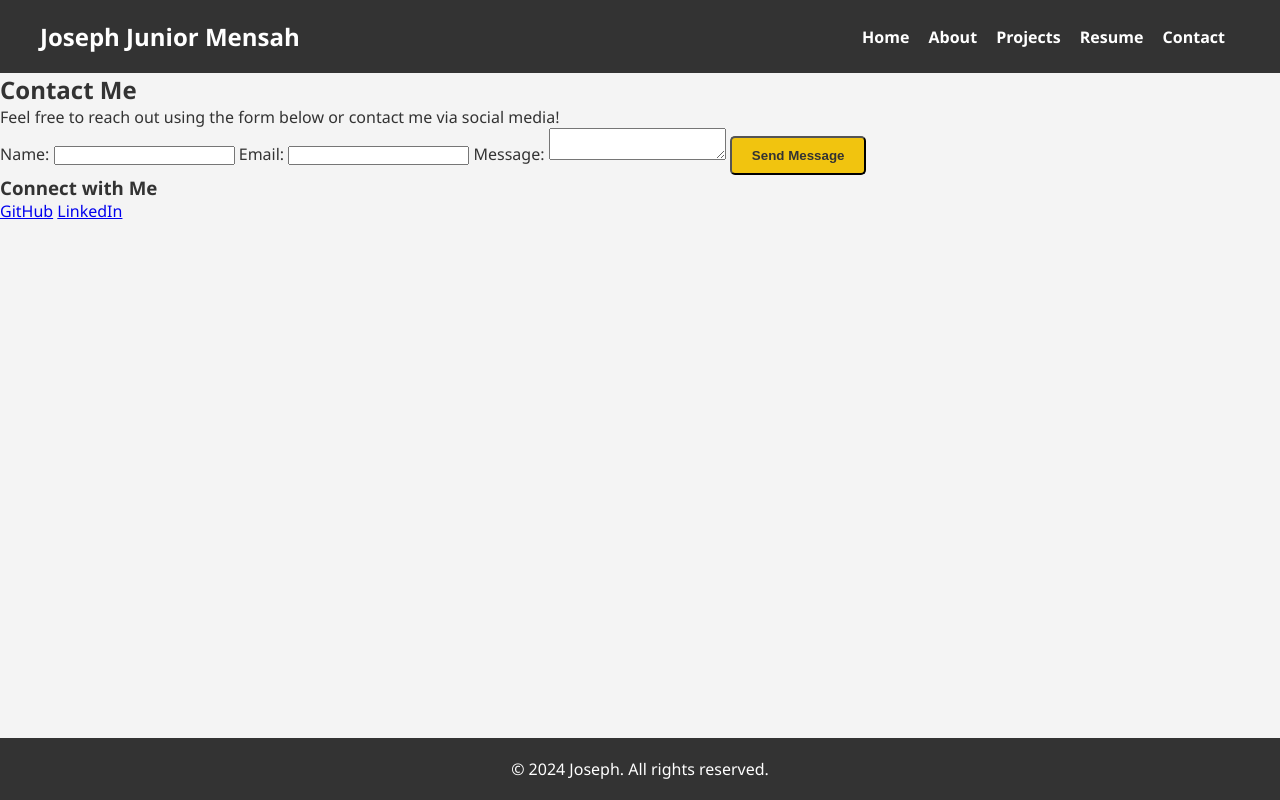
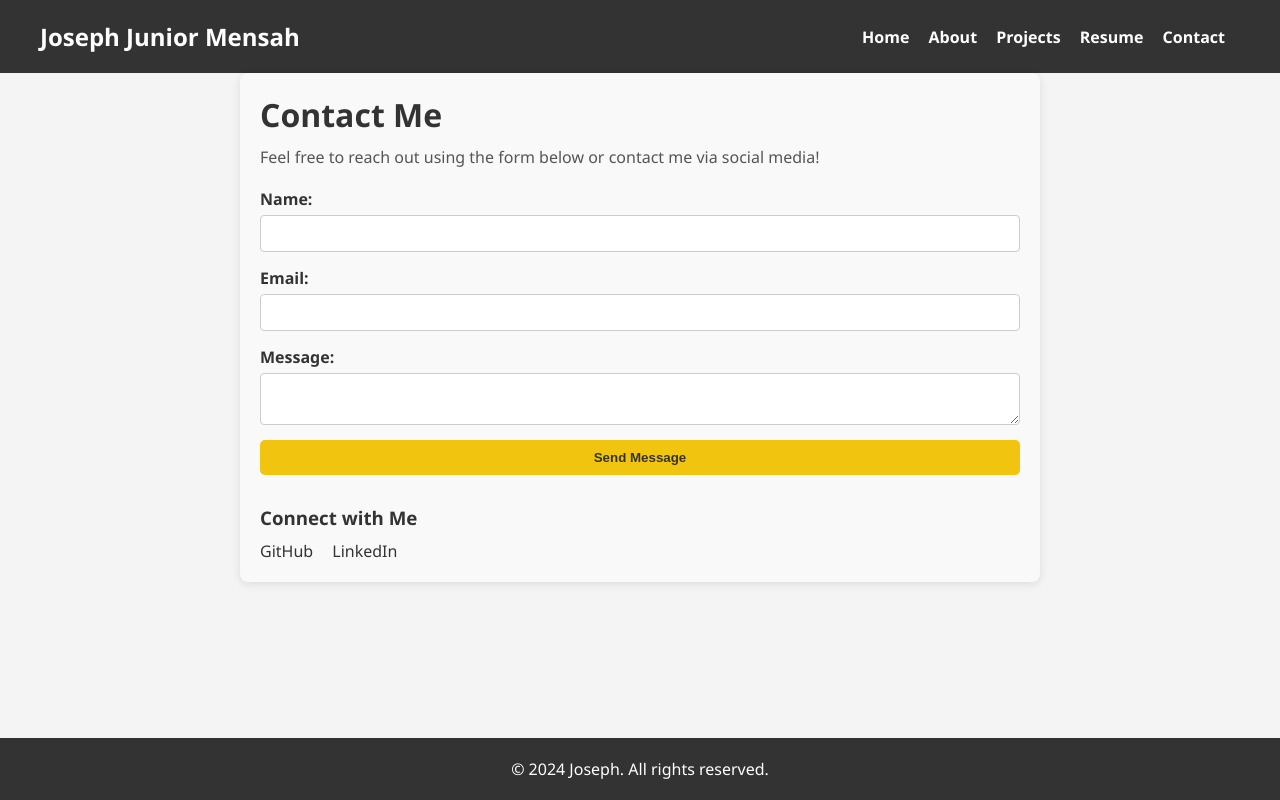
Before and after one commit to jjmensah/jjmensah.github.io, a plain HTML site: page contact/index.html in a window 1280 px wide. Drawn offline with Linux system fonts and the light colour scheme.

Commit message:
Updated styles

```diff
--- a/styles.css
+++ b/styles.css
@@ -59,7 +59,6 @@ body {
 .hero {
     text-align: center;
     padding: 100px 20px;
-    background-image: url('hero-bg.jpg'); /* Add a nice background image here */
     background-size: cover;
     color: black;
 }
@@ -128,3 +127,81 @@ footer {
 .logo-link:hover {
     color: #f1c40f;
 }
+
+.contact-section {
+    max-width: 800px;
+    margin: 0 auto;
+    padding: 20px;
+    background-color: #f9f9f9;
+    border-radius: 8px;
+    box-shadow: 0 2px 10px rgba(0, 0, 0, 0.1);
+}
+
+.contact-section h2 {
+    font-size: 2em;
+    margin-bottom: 10px;
+}
+
+.contact-section p {
+    margin-bottom: 20px;
+    color: #555;
+}
+
+.contact-form {
+    display: flex;
+    flex-direction: column;
+}
+
+.contact-form label {
+    margin-bottom: 5px;
+    font-weight: bold;
+}
+
+.contact-form input,
+.contact-form textarea {
+    padding: 10px;
+    margin-bottom: 15px;
+    border: 1px solid #ccc;
+    border-radius: 4px;
+}
+
+.contact-form textarea {
+    resize: vertical;
+}
+
+.cta-btn {
+    background-color: #f1c40f;
+    color: #333;
+    padding: 10px 20px;
+    text-decoration: none;
+    font-weight: bold;
+    border-radius: 5px;
+    transition: background-color 0.3s;
+    border: none;
+    cursor: pointer;
+}
+
+.cta-btn:hover {
+    background-color: #333;
+    color: white;
+}
+
+.social-links {
+    margin-top: 30px;
+}
+
+.social-links h3 {
+    margin-bottom: 10px;
+}
+
+.social-links a {
+    display: inline-block;
+    margin-right: 15px;
+    text-decoration: none;
+    color: #333;
+    transition: color 0.3s;
+}
+
+.social-links a:hover {
+    color: #f1c40f;
+}
```
